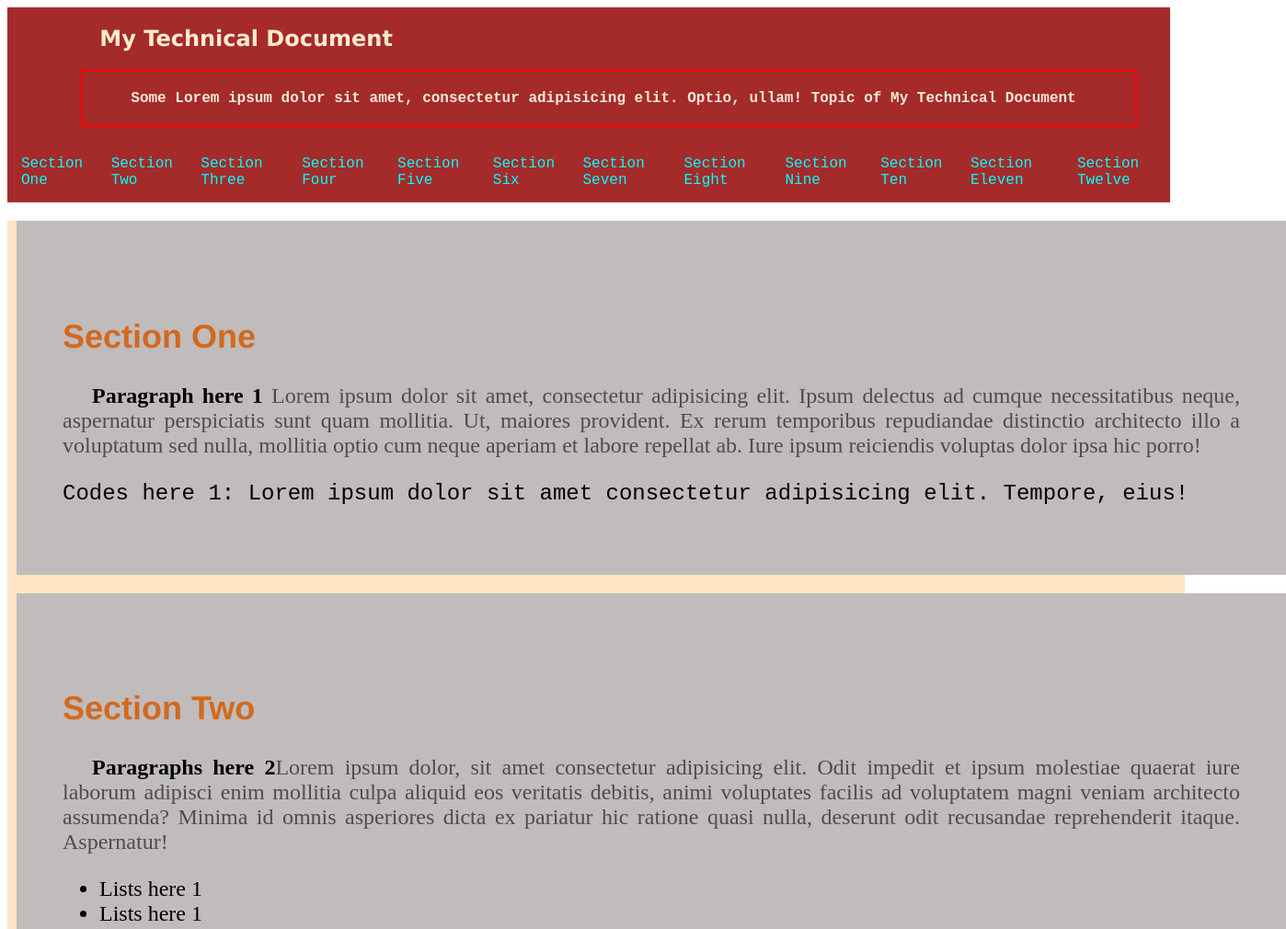
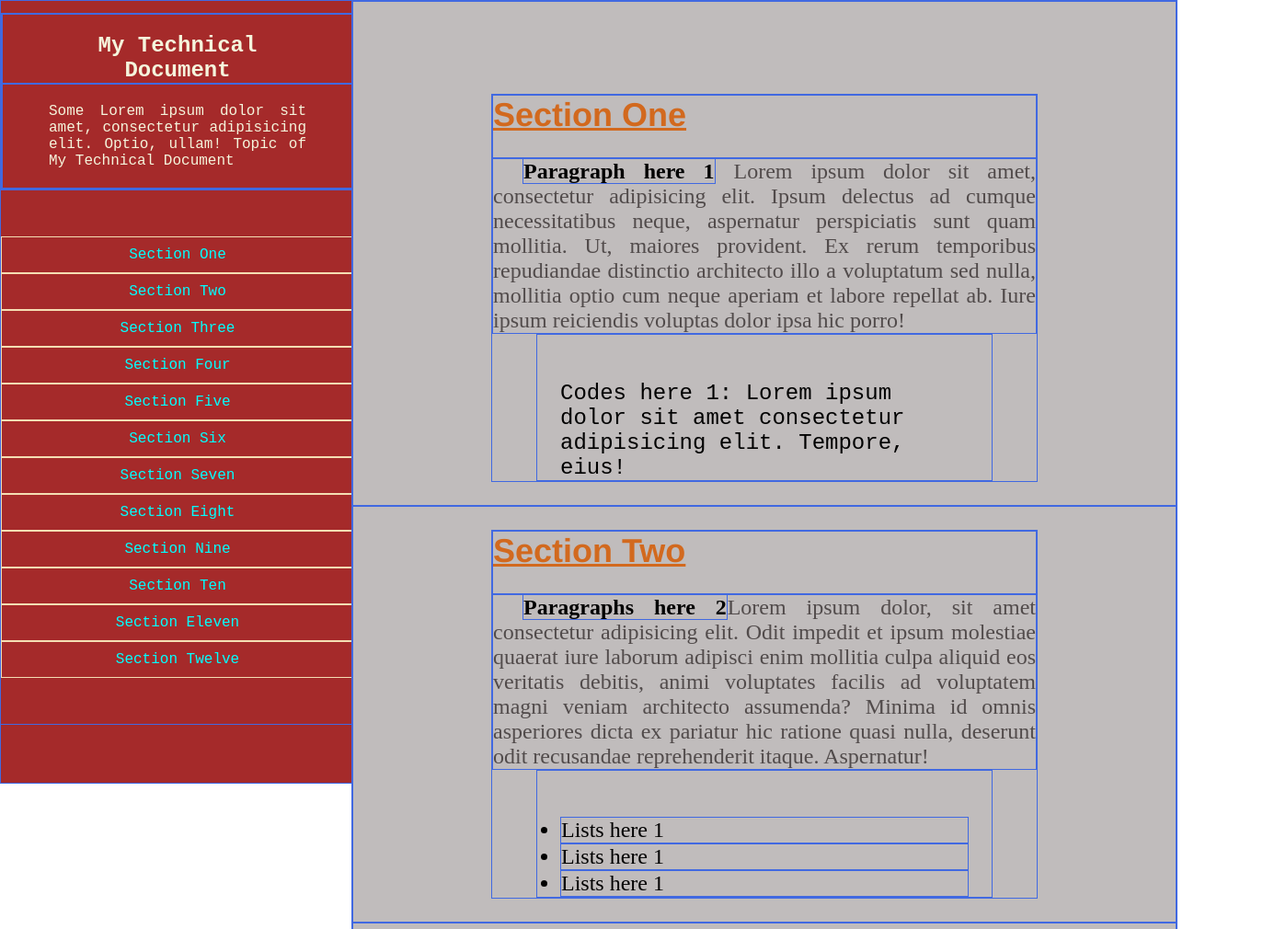
Before and after one commit to gipo-ski/demo-git-repo, a plain HTML site: page tech_doc/techDoc.html in a window 1280 px wide. Shown: the top 1010 px of the page at 92% size, 1398 px wide, since content can reach past the window. Drawn offline with Linux system fonts and the light colour scheme.

Commit message:
updated styles

```diff
--- a/tech_doc/styles.css
+++ b/tech_doc/styles.css
@@ -1,65 +1,61 @@
 html {
   box-sizing: border-box;
-  width: 100vw;
-  height: 100vh;
 }
 
 * {
-  /* position: inherit; */
+  margin: 0px;
+  border: 1px solid royalblue;
 }
 
 /* styling navbar and decendants */
 
 #navbar {
+  position: fixed;
+  top: 0;
+  left: 0;
+  padding: 0 0 50px 0;
   display: flex;
-  flex-direction: row;
-  justify-content: space-around;
-  align-content: stretch;
-  flex-wrap: wrap;
-  /* position: relative; */
+  flex-direction: column;
+  justify-content: center;
+  align-items: center;
+  flex-wrap: nowrap;
   font-family: "Courier New", Courier, monospace;
-  font-size: 1rem;
+  font-size: 1em;
   color: beige;
+  text-align: justify;
   background-color: brown;
-  width: 100%;
-  height: auto;
-  /* margin-bottom: 10px; */
+  width: 30vw;
+  height: 100vh;
 }
 h1 {
-  display: block;
-  text-align: left;
-  font-family: "Lucida Sans", "Lucida Sans Regular", "Lucida Grande",
-    "Lucida Sans Unicode", Geneva, Verdana, sans-serif;
-  width: 100%;
-  color: blanchedalmond;
-  padding: 0 20px;
+  padding: 20px 50px 0 50px;
+  text-align: center;
 }
 #navbar_p {
-  text-align: left;
-  font-weight: 800;
-  color: antiquewhite;
-  display: block;
-  width: 100%;
-  height: auto;
-  padding: 20px;
-  border: 2px solid red;
-  /* position: absolute;
-  top: 0;
-  left: 0; */
+  margin-block-start: 0;
+  margin-block-end: 0;
+  padding: 20px 50px 20px 50px;
+  text-align: justify;
+
 }
+
 #navbar_div {
+  position: relative;
   display: flex;
-  flex-direction: row;
-  justify-content: space-between;
+  flex-direction: column;
+  flex-wrap: nowrap;
   align-content: stretch;
+  width: 30vw;
+  padding: 50px 0;
 }
 
 .nav-link {
   color: aqua;
   text-decoration: none;
+  text-align: center;
   display: inline-block;
-  padding: 10px;
-  margin: 5px;
+  padding: 10px 20px;
+  border: 1px solid wheat;
 }
 .nav-link:hover {
   color: white;
@@ -70,26 +66,33 @@ h1 {
 /* styling main */
 
 #main-doc {
+  position: absolute;
+  top: 0;
+  right: 0;
   font-size: 1.5rem;
   background-color: bisque;
-  width: 100vw;
+  max-width: calc(100% - 30vw);
   height: auto;
 }
+.main-section:first-child {
+  padding: 100px 150px 25px 150px;
 
+}
 .main-section {
-  width: 100%;
+  width: initial;
   height: auto;
-  padding: 75px 50px;
+  padding: 25px 150px 25px 150px;
   margin: 0;
-  margin: 20px 10px;
   background-color: #c0bcbc;
 }
 
 h2 {
   font-family: "Franklin Gothic Medium", "Arial Narrow", Arial, sans-serif;
   color: chocolate;
+  padding: 0 0 25px 0;
+  text-decoration: underline;
 }
-p {
+p:not(#navbar_p) {
   color: rgb(81, 75, 75);
   text-align: justify;
   text-indent: 2rem;
@@ -99,15 +102,29 @@ p {
   font-weight: 800;
   color: black;
 }
+code {
+  display: block;
+  max-width: 75%;
+  margin: auto;
+  padding: 50px 25px 0 25px;
+}
+
+ul, ol {
+   display: block;
+  max-width: 75%;
+  margin: auto;
+  padding: 50px 25px 0 25px;
+}
+
 
 #foot_div {
-  width: 100vw;
-  height: 100px;
+  width: 100%;
+  height: 200px;
   background-color: darkgrey;
-  content: "";
+  /* content: ""; */
 }
 
-@media (max-width: 500px) {
+/* @media (max-width: 500px) {
   #navbar {
     position: absolute;
     top: 0;
@@ -121,4 +138,4 @@ p {
     float: left;
     width: 30%;
   }
-}
+} */
```
Also changed, not shown: tech_doc/techDoc.html (+5 -4 lines).
